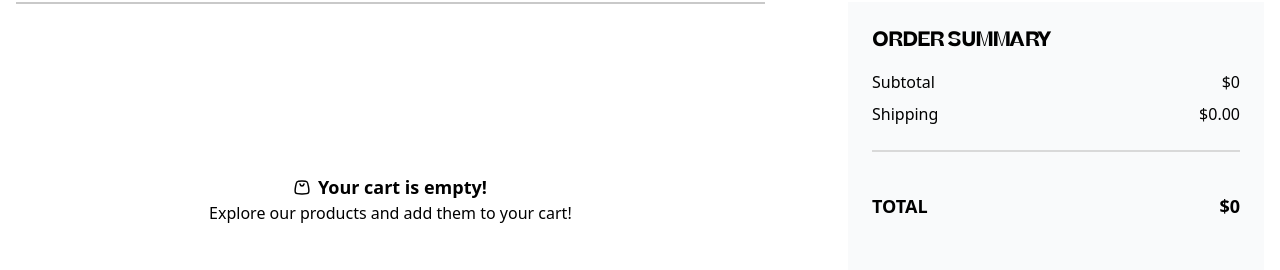
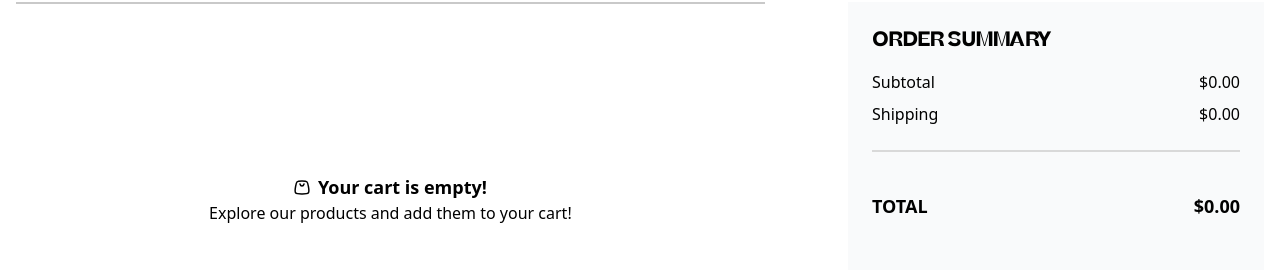
Before and after one commit to Acquaah-Emmanuel-Kofi/fashion-commerce, a Next.js app: page /cart in a window 1280 px wide. Shown: the part 174-444 px from the top of the page. Built offline with nearby package versions, Linux system fonts and the light colour scheme.

Commit message:
feat: add a post fix figures to amount in cart summary component

```diff
--- a/src/app/cart/components/CartSummary.tsx
+++ b/src/app/cart/components/CartSummary.tsx
@@ -8,7 +8,7 @@ const CartSummary: React.FC<CartSummaryProps> = ({ totalAmount }) => {
       <h2 className="text-xl font-bold mb-4 font-beatrice">ORDER SUMMARY</h2>
       <div className="flex justify-between mb-2">
         <p>Subtotal</p>
-        <p>$0</p>
+        <p>${totalAmount.toFixed(2)}</p>
       </div>
       <div className="flex justify-between mb-6">
         <p>Shipping</p>
@@ -16,7 +16,7 @@ const CartSummary: React.FC<CartSummaryProps> = ({ totalAmount }) => {
       </div>
       <div className="flex justify-between font-bold text-lg mb-16 pt-10 border-t-2 border-[#D9D9D9]">
         <p className="uppercase">Total</p>
-        <p>${totalAmount}</p>
+        <p>${totalAmount.toFixed(2)}</p>
       </div>
 
       <div className="space-y-4">
```
